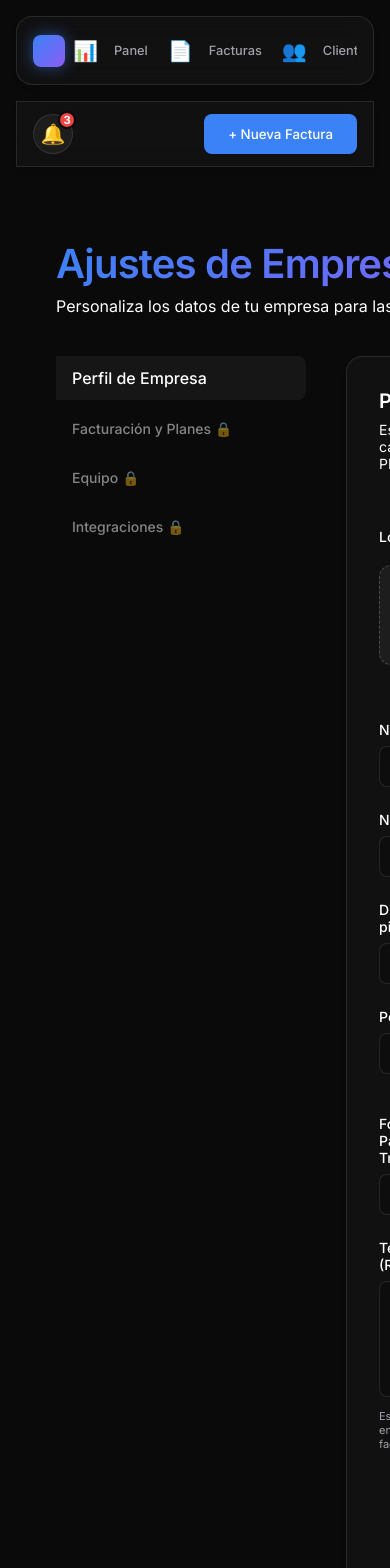
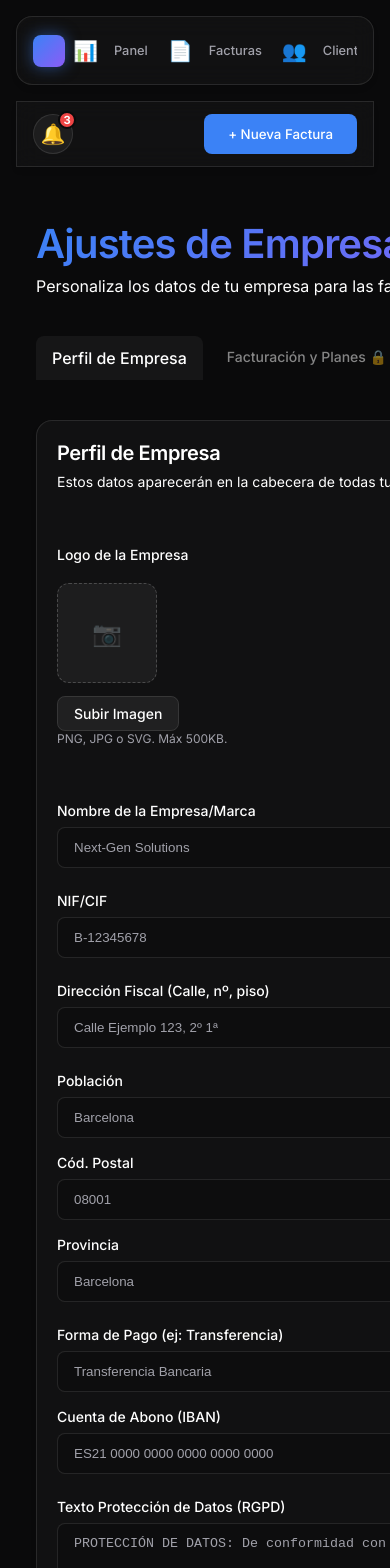
Before and after one commit to construccionsdimaz/facturas, a Next.js app: page /settings in a window 390 px wide. Shown: the top 1568 px of the page. Built offline with nearby package versions, Linux system fonts and the light colour scheme; no server answers; the database is empty.

Commit message:
fix: make settings page fully responsive and mobile-friendly

```diff
--- a/src/app/settings/page.module.css
+++ b/src/app/settings/page.module.css
@@ -3,6 +3,12 @@
   max-width: 1200px;
   margin: 0 auto;
   animation: fadeIn 0.5s ease-out forwards;
+}
+
+@media (max-width: 768px) {
+  .settingsPage {
+    padding: 20px;
+  }
 }
 
 .header {
@@ -21,9 +27,22 @@
   align-items: flex-start;
 }
 
+@media (max-width: 900px) {
+  .layout {
+    flex-direction: column;
+    gap: 32px;
+  }
+}
+
 .sidebarSection {
   width: 250px;
   flex-shrink: 0;
+}
+
+@media (max-width: 900px) {
+  .sidebarSection {
+    width: 100%;
+  }
 }
 
 .settingsNav {
@@ -33,6 +52,15 @@
   display: flex;
   flex-direction: column;
   gap: 8px;
+}
+
+@media (max-width: 900px) {
+  .settingsNav {
+    flex-direction: row;
+    overflow-x: auto;
+    padding-bottom: 8px;
+    -webkit-overflow-scrolling: touch;
+  }
 }
 
 .settingsNav li {
@@ -51,6 +79,18 @@
   border-radius: 0 8px 8px 0;
 }
 
+@media (max-width: 900px) {
+  .settingsNav li {
+    white-space: nowrap;
+  }
+
+  .settingsNav li.active {
+    border-left: none;
+    border-bottom: 3px solid var(--brand-blue);
+    border-radius: 8px 8px 0 0;
+  }
+}
+
 .settingsNav li.disabled {
   opacity: 0.5;
   cursor: not-allowed;
@@ -59,11 +99,18 @@
 
 .mainSection {
   flex-grow: 1;
-  max-width: 800px;
+  max-grow: 1;
+  width: 100%;
 }
 
 .panel {
   padding: 32px;
+}
+
+@media (max-width: 640px) {
+  .panel {
+    padding: 20px;
+  }
 }
 
 .panelTitle {
@@ -113,6 +160,17 @@
   border-top: 1px solid var(--border-color);
 }
 
+@media (max-width: 640px) {
+  .formActions {
+    flex-direction: column-reverse;
+    align-items: stretch;
+  }
+
+  .successMsg {
+    text-align: center;
+  }
+}
+
 .successMsg {
   color: #10b981;
   font-weight: 500;
@@ -158,10 +216,23 @@
   gap: 24px;
 }
 
+@media (max-width: 640px) {
+  .controlsGrid {
+    grid-template-columns: 1fr;
+    gap: 16px;
+  }
+}
+
 .controlItem {
   display: flex;
   flex-direction: column;
   gap: 8px;
+}
+
+@media (max-width: 640px) {
+  .controlItem:last-child {
+    align-items: stretch !important;
+  }
 }
 
 .controlItem label {
@@ -174,3 +245,34 @@
   accent-color: var(--brand-blue);
   cursor: pointer;
 }
+
+.grid3 {
+  display: grid;
+  grid-template-columns: 2fr 1fr 1fr;
+  gap: 20px;
+}
+
+.grid2 {
+  display: grid;
+  grid-template-columns: 1fr 1fr;
+  gap: 20px;
+}
+
+.logoUploadContainer {
+  display: flex;
+  align-items: center;
+  gap: 20px;
+  margin-top: 12px;
+}
+
+@media (max-width: 640px) {
+  .grid3, .grid2 {
+    grid-template-columns: 1fr;
+    gap: 16px;
+  }
+
+  .logoUploadContainer {
+    flex-direction: column;
+    align-items: flex-start;
+  }
+}
--- a/src/app/settings/page.tsx
+++ b/src/app/settings/page.tsx
@@ -113,7 +113,7 @@ export default function SettingsPage() {
             <form onSubmit={handleSave} className={styles.form}>
               <div className={styles.formGroup} style={{ marginBottom: '32px' }}>
                 <label>Logo de la Empresa</label>
-                <div style={{ display: 'flex', alignItems: 'center', gap: '20px', marginTop: '12px' }}>
+                <div className={styles.logoUploadContainer}>
                   <div style={{
                     width: '100px',
                     height: '100px',
@@ -124,7 +124,8 @@ export default function SettingsPage() {
                     alignItems: 'center',
                     justifyContent: 'center',
                     overflow: 'hidden',
-                    position: 'relative'
+                    position: 'relative',
+                    flexShrink: 0
                   }}>
                     {formData.companyLogo ? (
                       <img src={formData.companyLogo} alt="Logo" style={{ width: '100%', height: '100%', objectFit: 'contain' }} />
@@ -282,7 +283,7 @@ export default function SettingsPage() {
                 />
               </div>
 
-              <div style={{ display: 'grid', gridTemplateColumns: '2fr 1fr 1fr', gap: '20px' }}>
+              <div className={styles.grid3}>
                 <div className={styles.formGroup}>
                   <label>Población</label>
                   <input
@@ -315,7 +316,7 @@ export default function SettingsPage() {
                 </div>
               </div>
 
-              <div style={{ display: 'grid', gridTemplateColumns: '1fr 1fr', gap: '20px' }}>
+              <div className={styles.grid2}>
                 <div className={styles.formGroup}>
                   <label>Forma de Pago (ej: Transferencia)</label>
                   <input
```
